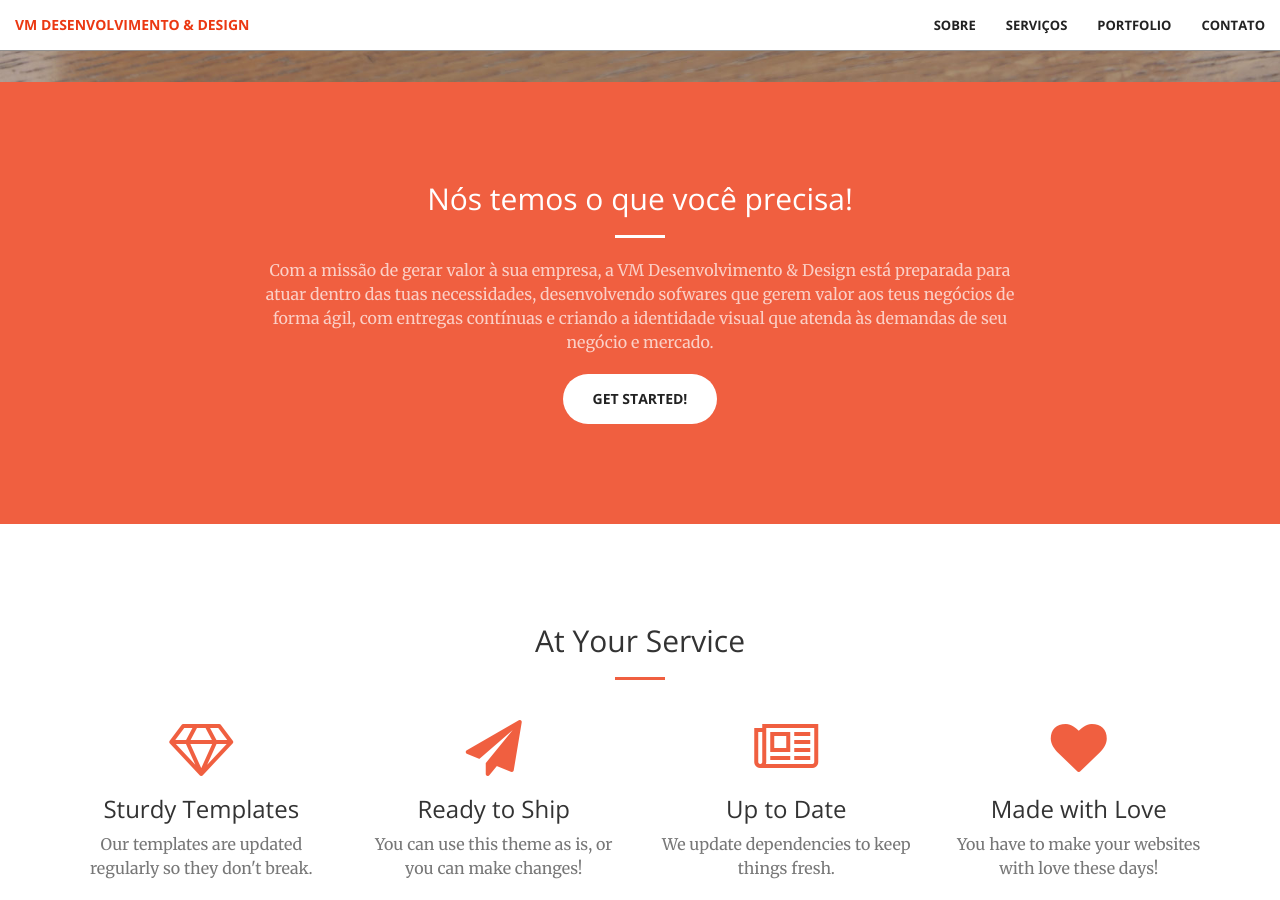
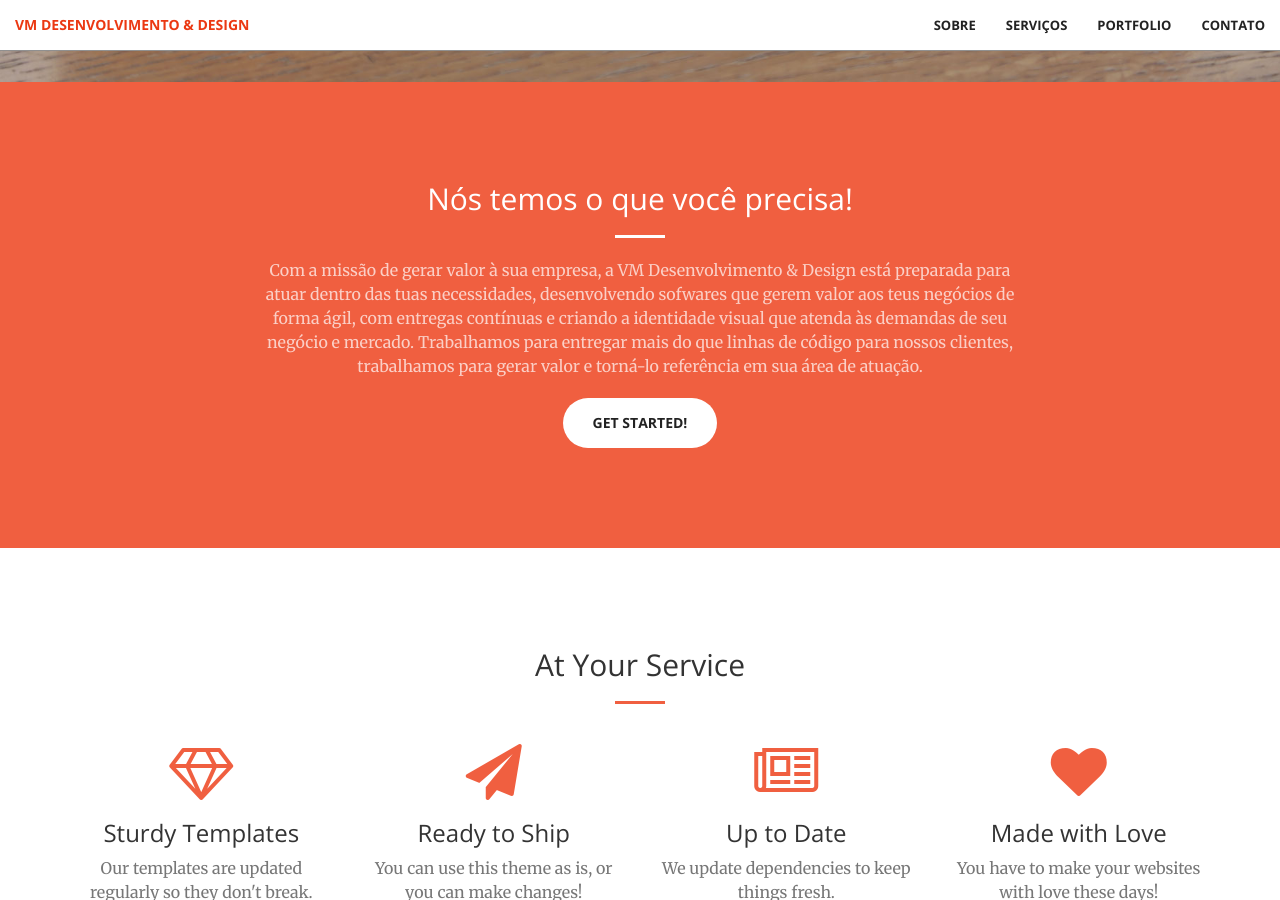
Before and after one commit to vmdesenvolvimento/vmdesenvolvimento.github.io, a Jekyll site: the page built from index.html, in a window 1280 px wide and 900 px high, scrolled down 818 px. Built offline with Jekyll 4.4.1, drawn with Linux system fonts in a browser that asks for light colours.

```diff
--- a/_includes/call-to-action.html
+++ b/_includes/call-to-action.html
@@ -8,7 +8,8 @@
                     Com a missão de gerar valor à sua empresa, a VM Desenvolvimento & Design está preparada para
                     atuar dentro das tuas necessidades, desenvolvendo sofwares que gerem valor aos teus negócios
                     de forma ágil, com entregas contínuas e criando a identidade visual que atenda às demandas de
-                    seu negócio e mercado.
+                    seu negócio e mercado. Trabalhamos para entregar mais do que linhas de código para nossos
+                    clientes, trabalhamos para gerar valor e torná-lo referência em sua área de atuação.
                 </p>
                 <a href="#" class="btn btn-default btn-xl">Get Started!</a>
             </div>
```
